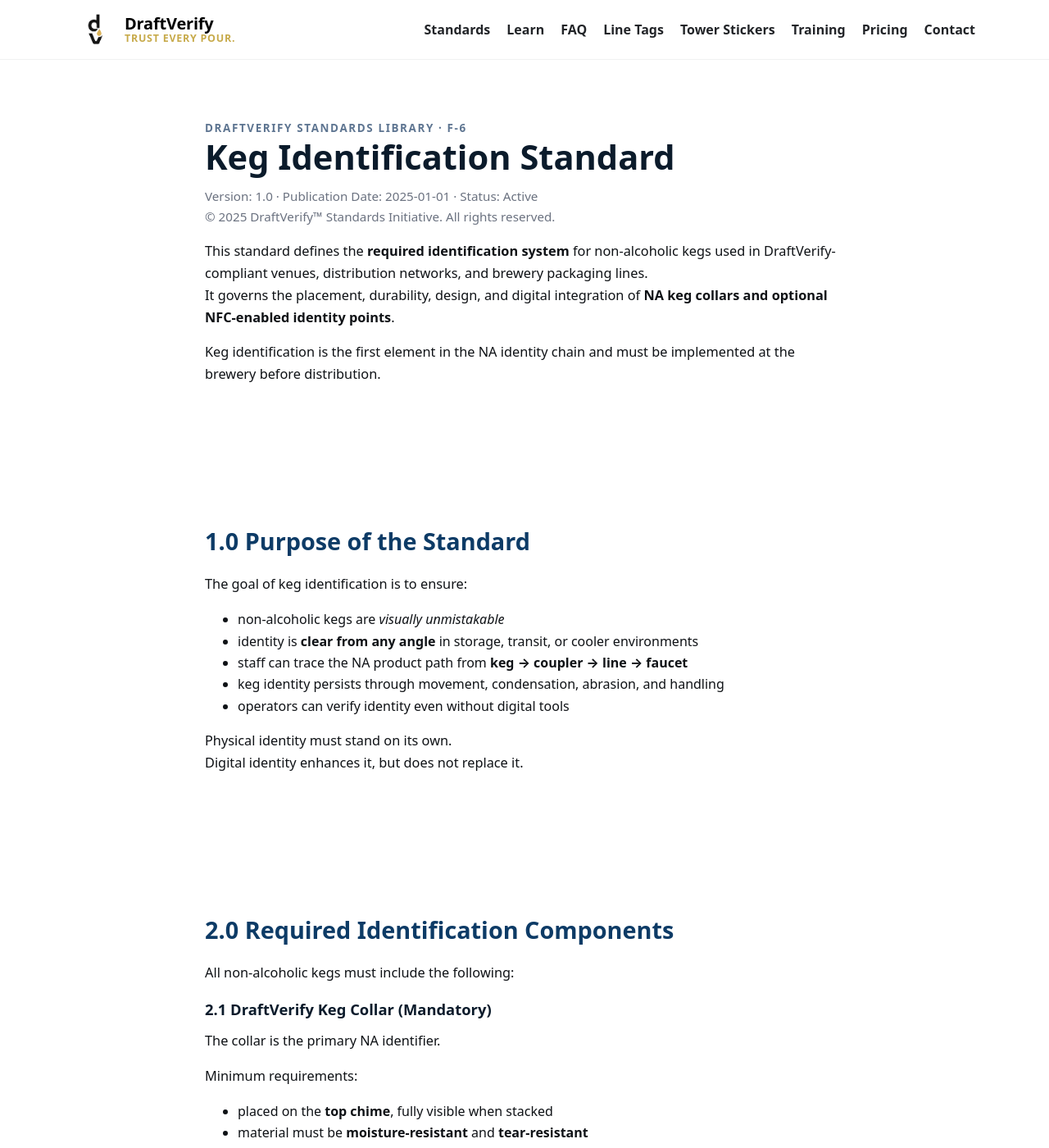
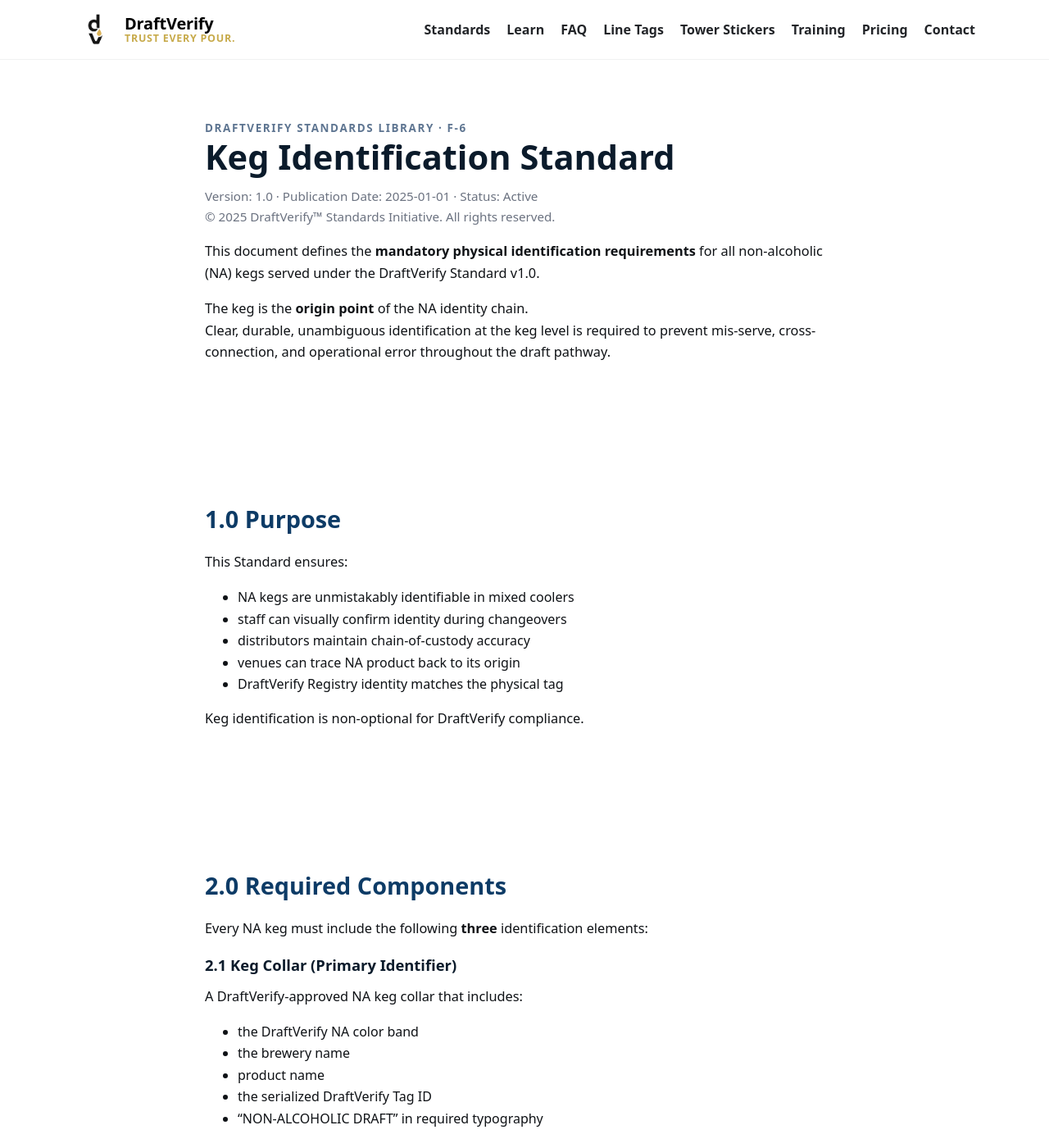
Before and after one commit to draftverify/draftverify.com, a Jekyll site: the page built from docs/f-6-keg-identification-standard.md, in a window 1280 px wide and 1400 px high. Shown: the whole window at 82% size. Built offline with Jekyll 4.4.1, drawn with Linux system fonts in a browser that asks for light colours; some of the changed text lies outside the part shown.

Commit message:
Update f-6-keg-identification-standard.md

```diff
--- a/docs/f-6-keg-identification-standard.md
+++ b/docs/f-6-keg-identification-standard.md
@@ -1,8 +1,8 @@
 ---
 layout: default
 title: "F-6 — Keg Identification Standard"
-permalink: /docs/keg-id/
-description: "The standardized requirements for identifying non-alcoholic kegs, including collars, placement, durability, NFC options, and brewery obligations."
+permalink: /docs/f-6-keg-identification-standard/
+description: "Official DraftVerify Standard for physical identification requirements, placement rules, and durability specifications for non-alcoholic draft keg identification."
 ---
 
 <section class="section">
@@ -15,235 +15,284 @@ Version: 1.0 · Publication Date: 2025-01-01 · Status: Active
 <br>© 2025 DraftVerify™ Standards Initiative. All rights reserved.
 </p>
 
-This standard defines the **required identification system** for non-alcoholic kegs used in DraftVerify-compliant venues, distribution networks, and brewery packaging lines.
-It governs the placement, durability, design, and digital integration of **NA keg collars and optional NFC-enabled identity points**.
+This document defines the **mandatory physical identification requirements** for all non-alcoholic (NA) kegs served under the DraftVerify Standard v1.0.
 
-Keg identification is the first element in the NA identity chain and must be implemented at the brewery before distribution.
-
-  </div>
-</section>
-
-
-<!-- SECTION 1 -->
-<section class="section">
-  <div class="container" style="max-width:820px" markdown="1">
-
-## 1.0 Purpose of the Standard
-
-The goal of keg identification is to ensure:
-- non-alcoholic kegs are *visually unmistakable*
-- identity is **clear from any angle** in storage, transit, or cooler environments
-- staff can trace the NA product path from **keg → coupler → line → faucet**
-- keg identity persists through movement, condensation, abrasion, and handling
-- operators can verify identity even without digital tools
-
-Physical identity must stand on its own.
-Digital identity enhances it, but does not replace it.
-
-  </div>
-</section>
-
-
-<!-- SECTION 2 -->
-<section class="section">
-  <div class="container" style="max-width:820px" markdown="1">
-
-## 2.0 Required Identification Components
-
-All non-alcoholic kegs must include the following:
-
-### 2.1 DraftVerify Keg Collar (Mandatory)
-The collar is the primary NA identifier.
-
-Minimum requirements:
-- placed on the **top chime**, fully visible when stacked
-- material must be **moisture-resistant** and **tear-resistant**
-- color must use the standardized DraftVerify NA Gold (#c7aa4a)
-- must include:
-  - the NA designation
-  - brewery name
-  - product name
-  - product category
-  - batch/lot code (if used)
-  - DraftVerify mark (licensed use only)
-
-### 2.2 Secondary Body Label (Recommended but Optional)
-Sidewall label ensures visibility when:
-- kegs are shelved horizontally
-- stacked 3+ high
-- viewed through cooler doors
-
-Placement:
-- mid-to-upper body
-- clear of abrasion points
-- horizontal orientation
-
-### 2.3 Coupler Identification Point (Mandatory unless NFC tag is used)
-A bright NA marker must be present **within 3cm of the spear/valve**.
-
-Options:
-- adhesive band
-- clip-on ring
-- DraftVerify coupler tag
-
-Purpose:
-To stop accidental connection of alcoholic lines.
-
-### 2.4 NFC Tag (Optional but Strongly Recommended)
-If used, the NFC tag should:
-- contain a **cryptographically-unique ID**
-- resolve to a **DraftVerify Registry URL**
-- be placed near the coupler for easy scanning
-- withstand moisture, abrasion, and condensate
-
-An NFC tag does not replace the collar.
-Both must exist.
-
-  </div>
-</section>
-
-
-<!-- SECTION 3 -->
-<section class="section">
-  <div class="container" style="max-width:820px" markdown="1">
-
-## 3.0 Placement Standards
-
-### 3.1 Collar Placement
-The collar must:
-- sit flat and tight against the top chime
-- not be obscured by handles, stacking, or shrink film
-- be readable from at least 1 meter
-
-### 3.2 Sidewall Placement
-Sidewall label must:
-- avoid seam welds and scrape zones
-- be visible when kegs are palletized
-- be straight, not angled
-
-### 3.3 Coupler Placement
-The NA coupler marking must be:
-- immediately adjacent to the valve
-- compatible with all S-type, D-type, and G-type couplers
-- visible **before** attachment, not after
-
-### 3.4 NFC Placement (If Used)
-The NFC tag should be:
-- on the top dome, near the spear
-- not placed under or near metallic obstructions
-- accessible while the keg is in-place
-
-  </div>
-</section>
-
-
-<!-- SECTION 4 -->
-<section class="section">
-  <div class="container" style="max-width:820px" markdown="1">
-
-## 4.0 Durability Requirements
-
-Identification components must survive:
-- condensation cycles
-- cold storage (0°C to 4°C)
-- pallet movement
-- keg washer heat exposure (collars removed before washing)
-- loading and unloading impacts
-
-Labels must resist:
-- tearing
-- smearing
-- ink migration
-- peeling under friction
-
-DraftVerify provides approved artwork templates for consistent identity use.
+The keg is the **origin point** of the NA identity chain.
+Clear, durable, unambiguous identification at the keg level is required to prevent mis-serve, cross-connection, and operational error throughout the draft pathway.
 
   </div>
 </section>
 
 
 
-<!-- SECTION 5 -->
+<!-- SECTION 1 — PURPOSE -->
 <section class="section">
   <div class="container" style="max-width:820px" markdown="1">
 
-## 5.0 Brewery Responsibilities
+## 1.0 Purpose
 
-Breweries must:
-- apply all mandatory identifiers before the keg leaves the facility
-- ensure information is accurate and legible
-- maintain serialization and batch records
-- activate NFC tags (if used)
-- document keg preparation in brewery logs
-- prevent reuse of NA collars on alcoholic kegs
+This Standard ensures:
 
-Once labeled, NA identity must remain intact until the keg is empty and returned.
+- NA kegs are unmistakably identifiable in mixed coolers
+- staff can visually confirm identity during changeovers
+- distributors maintain chain-of-custody accuracy
+- venues can trace NA product back to its origin
+- DraftVerify Registry identity matches the physical tag
+
+Keg identification is non-optional for DraftVerify compliance.
 
   </div>
 </section>
 
 
 
-<!-- SECTION 6 -->
+<!-- SECTION 2 — REQUIRED COMPONENTS -->
 <section class="section">
   <div class="container" style="max-width:820px" markdown="1">
 
-## 6.0 Venue & Distributor Responsibilities
+## 2.0 Required Components
 
-Venues and distributors must:
-- reject unlabeled or improperly labeled NA kegs
-- report damaged or missing identifiers
-- preserve collar integrity during handling
-- ensure coupler markers remain present
-- log exceptions in DraftVerify records
+Every NA keg must include the following **three** identification elements:
 
-Keg identity must remain intact through the entire supply chain.
+### **2.1 Keg Collar (Primary Identifier)**
+A DraftVerify-approved NA keg collar that includes:
+- the DraftVerify NA color band
+- the brewery name
+- product name
+- the serialized DraftVerify Tag ID
+- “NON-ALCOHOLIC DRAFT” in required typography
+
+### **2.2 Serialized Coupler Tag (Mandatory)**
+Affixed to the keg spear/coupler flange.
+
+Must include:
+- DraftVerify NA banding
+- NFC-enabled or encoded tag ID
+- matching Registry identity
+
+(Full encoding rules in **F-12 — Brewery NFC Tag Serialization SOP**.)
+
+### **2.3 Optional Sidewall Identification**
+Used when:
+- coolers stack kegs
+- visibility is reduced
+- distributors mix SKUs tightly
+
+May include:
+- adhesive NA band
+- printed NA stripe
+- secondary QR label
+
+Sidewall identification is **recommended**, but not strictly required.
 
   </div>
 </section>
 
 
 
-<!-- SECTION 7 -->
+<!-- SECTION 3 — VISUAL REQUIREMENTS -->
 <section class="section">
   <div class="container" style="max-width:820px" markdown="1">
 
-## 7.0 Prohibited Practices
+## 3.0 Visual Requirements
 
-The following actions violate DraftVerify Standard v1.0:
+### **3.1 Color System (Mandatory)**
+NA keg identifiers must use the DraftVerify **NA Gold Band** or the DraftVerify **NA Blue Band** depending on program version.
 
-- mixing NA collars with alcoholic products
-- using handwritten markers as primary identification
-- covering NA markers with tape or wrap
-- using digital-only identification
-- applying collars post-distribution
-- removing collars prematurely
+Colors must meet:
 
-Non-compliance must be documented and reported.
+- high-contrast visibility
+- non-reflective safety finish
+- minimum band height (25 mm)
+
+### **3.2 Typography**
+All NA identifiers must use:
+- sans-serif, high-weight font
+- minimum height 9 mm
+- uppercase text for NA statements
+
+### **3.3 Required NA Statements**
+The keg collar must include:
+
+**NON-ALCOHOLIC DRAFT**
+or
+**0.0% DRAFT (NON-ALCOHOLIC)**
+
+No substitute language is permitted.
 
   </div>
 </section>
 
 
 
-<!-- SECTION 8 -->
+<!-- SECTION 4 — PLACEMENT RULES -->
 <section class="section">
   <div class="container" style="max-width:820px" markdown="1">
 
-## 8.0 Copyright & Intellectual Property
+## 4.0 Placement Requirements
 
-All artwork specifications, placement rules, tag architectures, and identification standards in this document are the exclusive intellectual property of DraftVerify™.
+### **4.1 Keg Collar Placement**
+Must be:
+- fully seated
+- unobstructed
+- visible from upright and stacked positions
+- intact for the lifecycle of the keg fill
+
+Torn, partially applied, or low-visibility collars violate compliance.
+
+### **4.2 Coupler Tag Placement**
+The coupler tag must be attached:
+- directly adjacent to the spear/coupler flange
+- in a tamper-resistant position
+- within 25 mm of the engagement point
+
+This ensures staff identify the keg **during** changeover — the moment of greatest risk.
+
+### **4.3 Sidewall Placement (If Used)**
+Must be:
+- horizontal
+- unbroken
+- placed in the upper third of the keg surface
+- oriented for visibility on racks or pallets
+
+  </div>
+</section>
+
+
+
+<!-- SECTION 5 — DURABILITY REQUIREMENTS -->
+<section class="section">
+  <div class="container" style="max-width:820px" markdown="1">
+
+## 5.0 Durability Standards
+
+Identification must remain intact under:
+
+- condensation
+- low temperatures
+- abrasion
+- transport vibration
+- stacking pressure
+- cleaning chemicals
+
+Minimum durability: **120 days** under typical cold-chain conditions.
+
+The DraftVerify Initiative may require testing or samples for verification.
+
+  </div>
+</section>
+
+
+
+<!-- SECTION 6 — MATCHING WITH DIGITAL REGISTRY -->
+<section class="section">
+  <div class="container" style="max-width:820px" markdown="1">
+
+## 6.0 Digital Consistency Requirements
+
+The physical keg ID must **match** the DraftVerify Registry record for:
+
+- tag ID
+- product
+- batch
+- brewery
+- date of activation
+
+If a keg is mislabeled or inconsistently activated, the keg must be:
+
+1. quarantined
+2. corrected
+3. re-verified
+
+Any mislabeled keg is **not compliant**.
+
+  </div>
+</section>
+
+
+
+<!-- SECTION 7 — NON-COMPLIANCE CONDITIONS -->
+<section class="section">
+  <div class="container" style="max-width:820px" markdown="1">
+
+## 7.0 Non-Compliance Conditions
+
+A keg is **not** DraftVerify-compliant if:
+
+- collar is missing, torn, or unreadable
+- coupler tag is missing or mismatched
+- color band is incorrect
+- identity does not match Registry
+- text is obstructed or non-standard
+- tag has not been activated
+
+Such kegs must not enter NA draft service.
+
+  </div>
+</section>
+
+
+
+<!-- SECTION 8 — AUDIT REQUIREMENTS -->
+<section class="section">
+  <div class="container" style="max-width:820px" markdown="1">
+
+## 8.0 Audit Requirements
+
+Audits may include:
+
+- physical inspection
+- digital record verification
+- durability testing
+- identity reconciliation
+
+Audit failures may result in:
+- corrective actions
+- temporary removal from DraftVerify program
+- reactivation review
+
+  </div>
+</section>
+
+
+
+<!-- SECTION 9 — DOCUMENT INTEGRATION -->
+<section class="section">
+  <div class="container" style="max-width:820px" markdown="1">
+
+## 9.0 Related Documents
+
+This document must be applied in conjunction with:
+
+- **F-7 — Coupler Tag Standard**
+- **F-12 — Brewery NFC Tag Serialization SOP**
+- **F-13 — Brewery Activation Workflow**
+- **F-18 — Venue Setup & Verification Protocol**
+- **F-32 — Certification & Use of Mark Policy**
+
+  </div>
+</section>
+
+
+
+<!-- SECTION 10 — COPYRIGHT -->
+<section class="section">
+  <div class="container" style="max-width:820px" markdown="1">
+
+## 10.0 Copyright & Intellectual Property
+
+All identification requirements, visual systems, and placement rules in this document are the protected intellectual property of the **DraftVerify™ Standards Initiative**.
 
 Unauthorized use in:
 - competing standards
-- brewery SOPs
-- distributor manuals
-- digital systems
+- operational frameworks
+- certification programs
 - training materials
+- labeling systems
 
-is strictly prohibited.
+is prohibited without written authorization.
 
-© 2025 DraftVerify™ Standards Initiative. All Rights Reserved.
+© 2025 DraftVerify™ Standards Initiative. All rights reserved.
 
   </div>
 </section>
```
